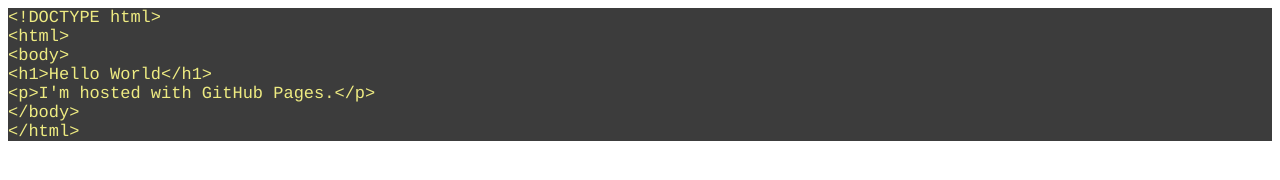
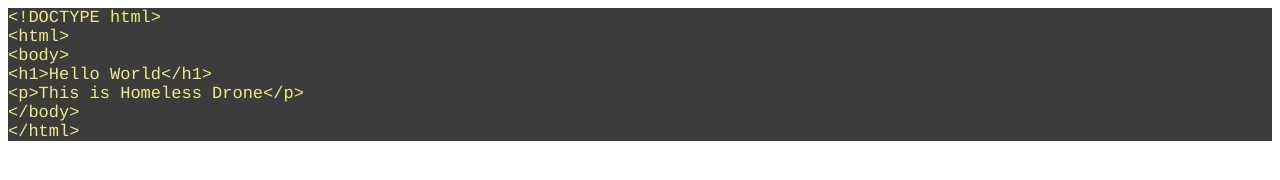
Before and after one commit to zendiesel/Homeless_Drone, a plain HTML site: page index.html in a window 1280 px wide. Drawn offline with Linux system fonts and the light colour scheme.

Commit message:
Updated index.html

```diff
--- a/index.html
+++ b/index.html
@@ -16,7 +16,7 @@
 <p class="p1"><span class="s1">&lt;html&gt;</span></p>
 <p class="p1"><span class="s1">&lt;body&gt;</span></p>
 <p class="p1"><span class="s1">&lt;h1&gt;Hello World&lt;/h1&gt;</span></p>
-<p class="p1"><span class="s1">&lt;p&gt;I'm hosted with GitHub Pages.&lt;/p&gt;</span></p>
+<p class="p1"><span class="s1">&lt;p&gt;This is Homeless Drone&lt;/p&gt;</span></p>
 <p class="p1"><span class="s1">&lt;/body&gt;</span></p>
 <p class="p1"><span class="s1">&lt;/html&gt;</span></p>
 </body>
```
